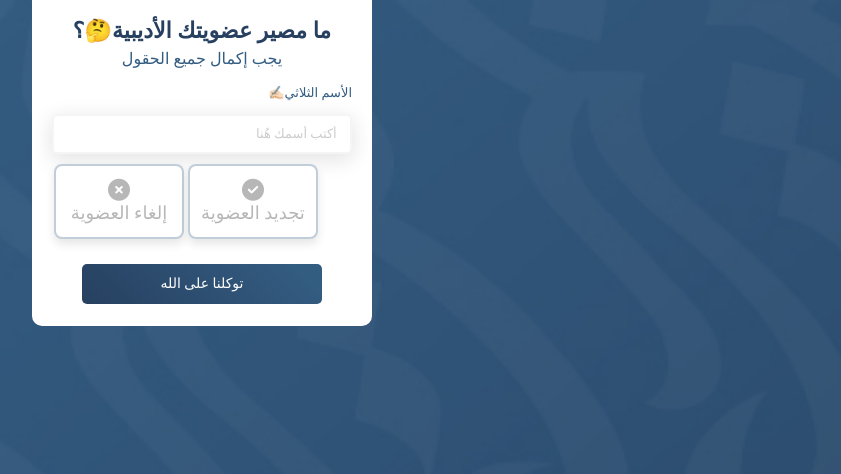
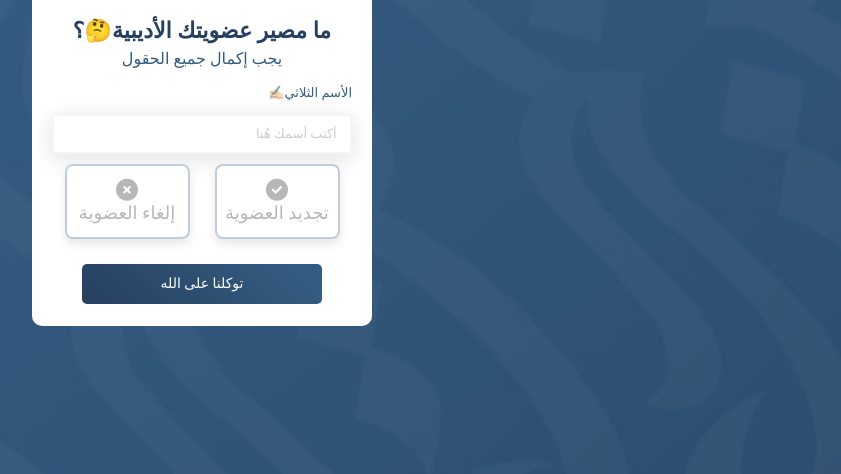
Before and after one commit to moha750/Membership, a plain HTML site: page index.html in a window 1280 px wide. Shown: the part 326-800 px from the top of the page, without its empty margins (438-1279 px from the left). Drawn offline with Linux system fonts and the light colour scheme; some packages are replaced by stand-ins of ours; a script that the page names is missing; a web font is replaced by a local one.

Commit message:
Update style.css

```diff
--- a/style.css
+++ b/style.css
@@ -946,6 +946,7 @@ input[type="color"] {
 .radio-wrapper-22 {
   display: flex;
   flex-direction: row;
+  justify-content: space-around;
   align-items: center;
 }
 
@@ -989,9 +990,9 @@ input[type="color"] {
   flex-direction: column;
   align-items: center;
   justify-content: center;
-  width: 130px;
+  width: 125px;
   min-height:75px;
-  margin: 10px 2px;
+  margin: 10px 0px;
   border-radius: 0.5rem;
   border: 2px solid hsla(208, 43%, 35%, 0.3);
   background-color: #fff;
```
